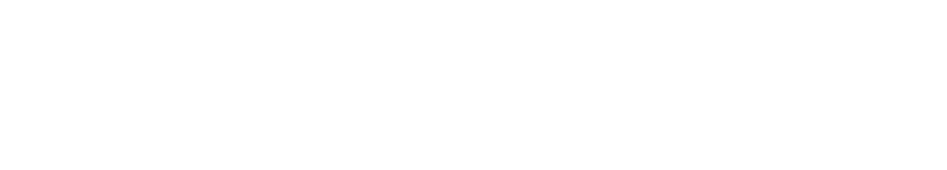
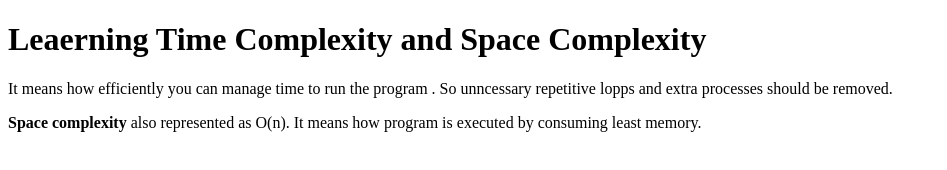
Before and after one commit to acciojob/time-and-space-complexity-naritya, a website: page main.html in a window 1280 px wide. Shown: the whole page, without its empty margins (0-947 px from the left). Drawn offline with Linux system fonts and the light colour scheme.

Commit message:
created a submission

```diff
--- a/main.html
+++ b/main.html
@@ -8,7 +8,13 @@
 
 <body>
 	<!-- the entire body must be written by student -->
-    <script type="text/javascript" src="./script.js">
+	<h1>Leaerning Time Complexity and Space Complexity</h1>
+	<p>It means how efficiently you can manage time to run the program
+	. So unncessary repetitive lopps and extra processes should be removed.</p>
+
+	<p><b>Space complexity</b> also represented as O(n).
+	It means how program is executed by consuming least memory.</p>
+	<script type="text/javascript" src="./script.js">
 </script>
 
 </body>
```
